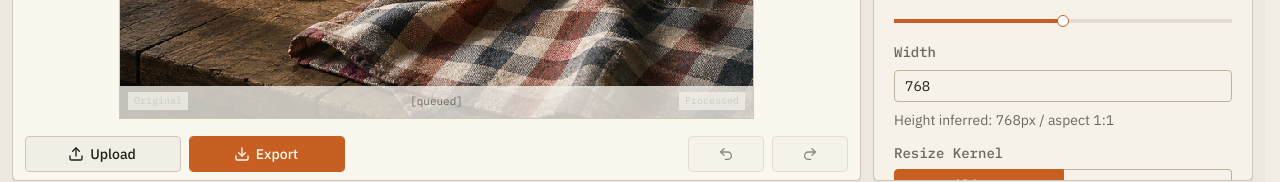
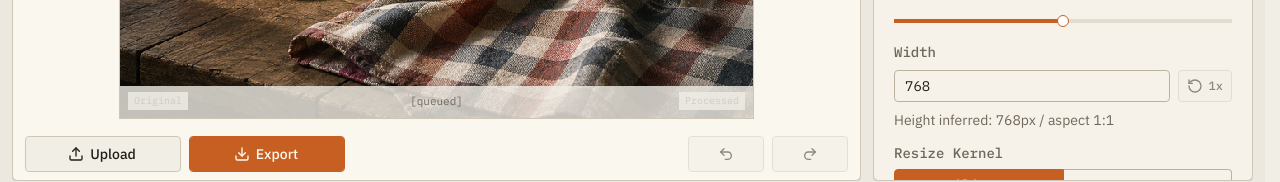
Before and after one commit to daanqq/imdither, a React (Vite) app in the folder apps/web/: page / in a window 1280 px wide. Both pictures are taken after a click on the tab "Adjust". Shown: the part 607-789 px from the top of the page. Built offline with nearby package versions, Linux system fonts and the light colour scheme; a web font is replaced by a local one.

Commit message:
feat: add 1x reset button to width input in inspector panel

```diff
--- a/apps/web/src/App.tsx
+++ b/apps/web/src/App.tsx
@@ -751,6 +751,7 @@ export function App() {
               exportQuality={exportQuality}
               settings={settings}
               sourceAvailable={Boolean(source)}
+              sourceWidth={source?.buffer.width}
               onAdvancedOpenChange={setAdvancedOpen}
               onApplyAutoTuneRecommendation={handleApplyAutoTuneRecommendation}
               onCopyLook={handleCopyLook}
--- a/apps/web/src/components/inspector-panel.tsx
+++ b/apps/web/src/components/inspector-panel.tsx
@@ -91,6 +91,7 @@ export type InspectorPanelProps = {
   exportQuality: number
   settings: EditorSettings
   sourceAvailable: boolean
+  sourceWidth?: number
   onAdvancedOpenChange: (open: boolean) => void
   onApplyAutoTuneRecommendation: (
     recommendation: AutoTuneRecommendation
@@ -121,6 +122,7 @@ export const InspectorPanel = React.memo(function InspectorPanel({
   autoTuneRecommendations,
   settings,
   sourceAvailable,
+  sourceWidth,
   onAdvancedOpenChange,
   onApplyAutoTuneRecommendation,
   onCopyLook,
@@ -180,6 +182,7 @@ export const InspectorPanel = React.memo(function InspectorPanel({
                 processingPresetId={processingPresetId}
                 selectedAlgorithmOption={selectedAlgorithmOption}
                 settings={settings}
+                sourceWidth={sourceWidth}
                 resolutionAspectLabel={resolutionAspectLabel}
                 onAdvancedOpenChange={onAdvancedOpenChange}
                 onCopyLook={onCopyLook}
@@ -239,6 +242,7 @@ function AdjustControls({
   resolutionAspectLabel,
   selectedAlgorithmOption,
   settings,
+  sourceWidth,
   onAdvancedOpenChange,
   onCopyLook,
   onCopySettings,
@@ -254,6 +258,7 @@ function AdjustControls({
   resolutionAspectLabel: string
   selectedAlgorithmOption: ReturnType<typeof getDitherAlgorithmOption>
   settings: EditorSettings
+  sourceWidth?: number
   onAdvancedOpenChange: (open: boolean) => void
   onCopyLook: () => void
   onCopySettings: () => void
@@ -465,6 +470,22 @@ function AdjustControls({
         label="Width"
         value={settings.resize.width}
         description={`Height inferred: ${settings.resize.height}px / aspect ${resolutionAspectLabel}`}
+        action={
+          sourceWidth ? (
+            <Button
+              aria-label="Reset width to source size"
+              title="Reset width to source size"
+              type="button"
+              variant="outline"
+              className="h-8 px-2 font-mono text-xs"
+              disabled={settings.resize.width === sourceWidth}
+              onClick={() => onResolutionWidthChange(sourceWidth)}
+            >
+              <RotateCcwIcon data-icon="inline-start" />
+              1x
+            </Button>
+          ) : null
+        }
         onChange={onResolutionWidthChange}
       />
       <FieldSet>
@@ -1048,11 +1069,13 @@ function PaletteHexInput({
 }
 
 function NumberField({
+  action,
   description,
   label,
   onChange,
   value,
 }: {
+  action?: React.ReactNode
   description?: React.ReactNode
   label: string
   value: number
@@ -1079,6 +1102,9 @@ function NumberField({
   return (
     <Field>
       <FieldLabel htmlFor={id}>{label}</FieldLabel>
+      <div
+        className={action ? "grid grid-cols-[minmax(0,1fr)_auto] gap-2" : ""}
+      >
         <Input
           key={value}
           id={id}
@@ -1095,6 +1121,8 @@ function NumberField({
             }
           }}
         />
+        {action}
+      </div>
       {description ? <FieldDescription>{description}</FieldDescription> : null}
     </Field>
   )
```
Also changed, not shown: 1 other file (tests, documents, lock files or other folders). Lines whose indentation alone changed are shown as unchanged.
